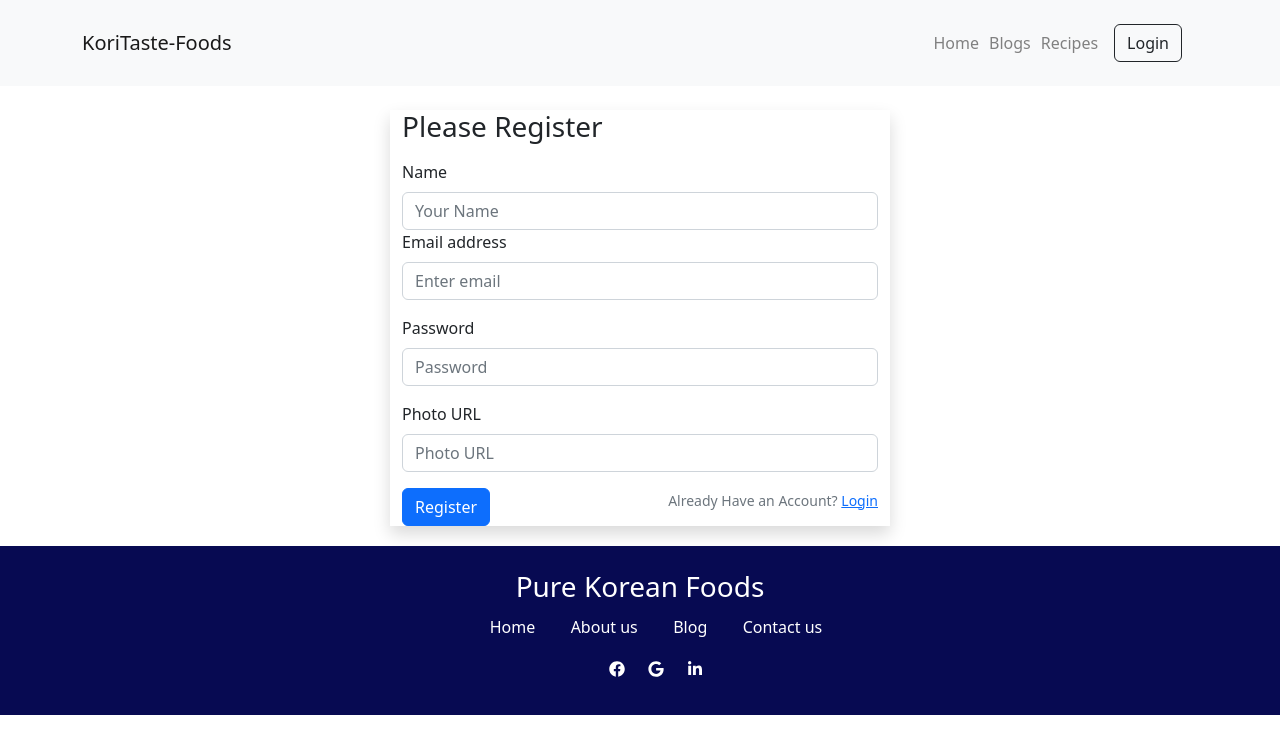
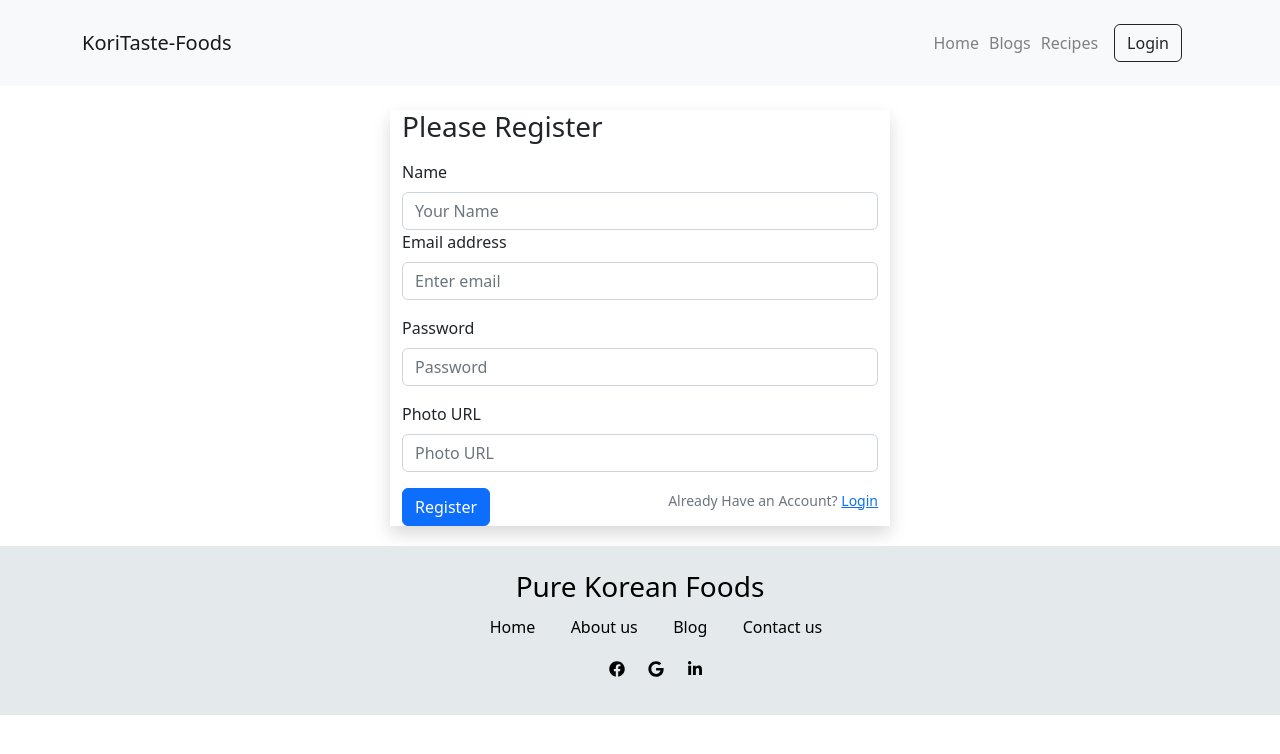
Before and after one commit to Arif-Mohammad-Sagor/korean-food-recipe, a React (Vite) app: page /register in a window 1280 px wide. Shown: the top 754 px of the page. Built offline with nearby package versions, Linux system fonts and the light colour scheme; no server answers.

Commit message:
readme compledted

```diff
--- a/src/pages/shared/Footer/Footer.css
+++ b/src/pages/shared/Footer/Footer.css
@@ -1,7 +1,7 @@
 .footer{
     min-height: 150px;
-    background-color: #070A52;
-    color:white;
+    background-color: #e4eaec;
+    color:black;
     padding-bottom: 20px;
     margin-top: 20px;
 
--- a/src/pages/shared/Header.css
+++ /dev/null
@@ -1,3 +0,0 @@
-.active{
-    color:red !important;
-}
--- a/src/pages/shared/Header.jsx
+++ b/src/pages/shared/Header.jsx
@@ -5,7 +5,7 @@ import { AuthContexts } from '../../contexts/AuthProviders';
 import "react-tooltip/dist/react-tooltip.css";
 import { Tooltip as ReactTooltip } from "react-tooltip";
 import { NavLink } from 'react-router-dom';
-import './Header.css'
+
 
 const Header = () => {
 
@@ -29,7 +29,7 @@ console.log(user)
               <NavLink
                 to="/"
                 style={{ textDecoration: "none", color: "gray" }}
-                className={({ isActive }) => (isActive ? "active" : "")}
+                className={({ isActive }) => (isActive ? "text-danger" : "")}
               >
                 Home
               </NavLink>
@@ -37,14 +37,14 @@ console.log(user)
               <NavLink
                 to="/blogs"
                 style={{ textDecoration: "none", color: "gray" ,marginRight:"10px",marginLeft:"10px" }}
-                className={({ isActive }) => (isActive ? "active" : "")}
+                className={({ isActive }) => (isActive ? "text-danger" : "")}
               >
                 Blogs
               </NavLink>
               <NavLink
                 to="/recipes"
                 style={{ textDecoration: "none", color: "gray" }}
-                className={({ isActive }) => (isActive ? "active" : "")}
+                className={({ isActive }) => (isActive ? "text-danger" : "")}
               >
                 Recipes
               </NavLink>
@@ -57,8 +57,8 @@ console.log(user)
                         id="app-title"
                         src={user.photoURL}
                         style={{
-                          width: "50px",
-                          height: "50px",
+                          width: "40px",
+                          height: "40px",
                           borderRadius: "50%",
                           border: "1px solid black",
                         }}
```
Also changed, not shown: src/pages/Recipe.jsx (+0 -26 lines), 1 other file (tests, documents, lock files or other folders).
